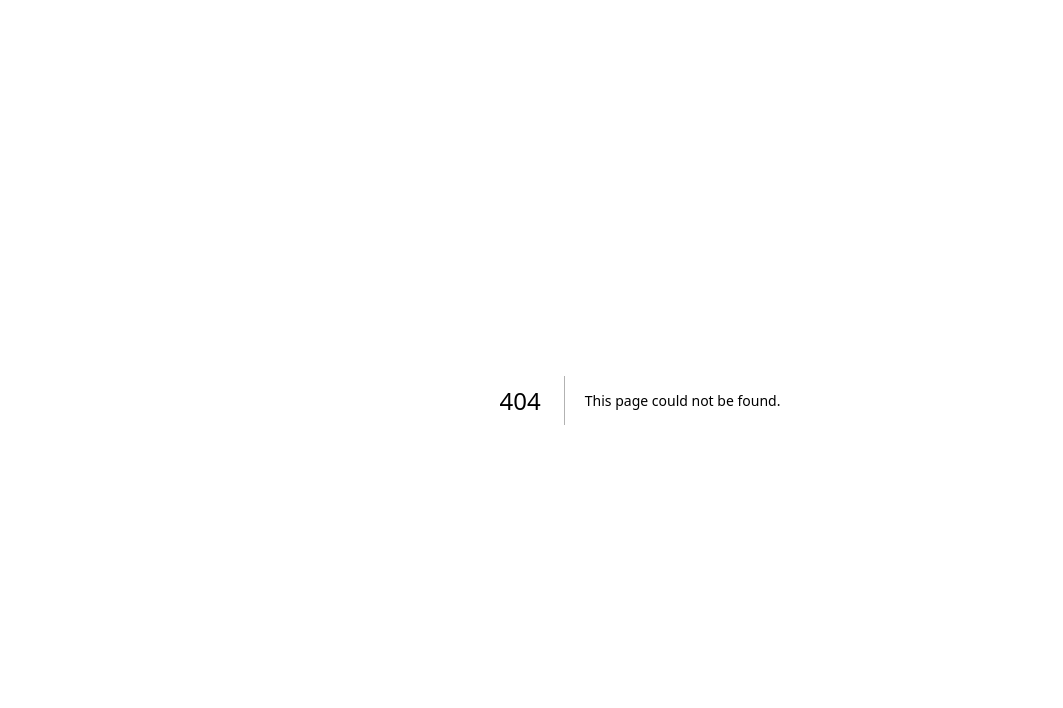
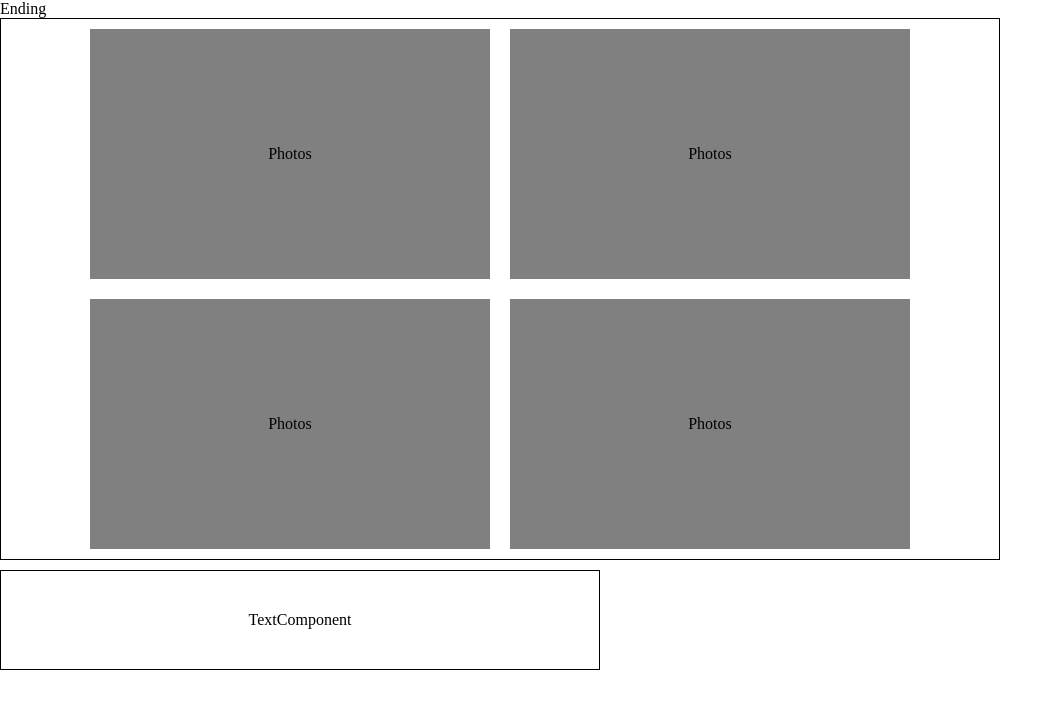
Before and after one commit to yryryr96/U-AI, a Next.js app in the folder Front-end/isix/: page /ending in a window 1280 px wide. Before the commit this address had no page. Shown: the top 708 px of the page, without its empty margins (0-1063 px from the left). Built offline with nearby package versions, Linux system fonts and the light colour scheme.

Commit message:
[FE] Feat: 엔딩 및 녹화/녹음 컴포넌트 추가

```diff
--- /dev/null
+++ b/Front-end/isix/src/app/ending/page.tsx
@@ -0,0 +1,5 @@
+import Ending from "@/pageComponents/ending"
+
+export default function EndingPage() {
+  return <Ending />
+}
--- /dev/null
+++ b/Front-end/isix/src/pageComponents/ending/Ending.Styled.tsx
@@ -0,0 +1,25 @@
+import styled, { css } from "styled-components";
+
+const StyledEndingContainer = styled.div`
+  width: 1000px;
+  border: solid 1px;
+  margin-bottom: 10px;
+`
+
+const StyledEnding = styled.div`
+  display: flex;
+  align-items: center;
+  justify-content: center;
+`
+
+const StyledEndingPhotos = styled.div`
+  display: flex;
+  background-color: gray;
+  width: 400px;
+  height: 250px;
+  align-items: center;
+  justify-content: center;
+  margin: 10px;
+`
+
+export { StyledEndingContainer, StyledEnding, StyledEndingPhotos };
--- /dev/null
+++ b/Front-end/isix/src/pageComponents/ending/components/photos/index.tsx
@@ -0,0 +1,9 @@
+import React from 'react'
+
+const Photos = () => {
+  return (
+    <div>Photos</div>
+  )
+}
+
+export default Photos
--- /dev/null
+++ b/Front-end/isix/src/pageComponents/ending/index.tsx
@@ -0,0 +1,36 @@
+"use client"
+
+import React from 'react'
+import { StyledEndingContainer, StyledEnding, StyledEndingPhotos } from './Ending.Styled'
+import Photos from './components/photos'
+import TextComponent from '@/commonComponents/story/textComponent'
+
+const Ending = () => {
+  return (
+    <div>
+      Ending
+      <StyledEndingContainer>
+      <StyledEnding>
+        <StyledEndingPhotos>
+          <Photos/>
+        </StyledEndingPhotos>
+        <StyledEndingPhotos>
+          <Photos/>
+        </StyledEndingPhotos>
+      </StyledEnding>
+      <StyledEnding>
+        <StyledEndingPhotos>
+          <Photos/>
+        </StyledEndingPhotos>
+        <StyledEndingPhotos>
+          <Photos/>
+        </StyledEndingPhotos>
+      </StyledEnding>
+      </StyledEndingContainer>
+      <TextComponent/>
+
+    </div>
+  )
+}
+
+export default Ending
```
Also changed, not shown: Front-end/isix/src/commonComponents/story/camComponent/index.tsx (added, +70 -0 lines), Front-end/isix/src/commonComponents/story/dualComponent/index.tsx (added, +21 -0 lines), Front-end/isix/src/commonComponents/story/recordComponent/index.tsx (added, +101 -0 lines).
